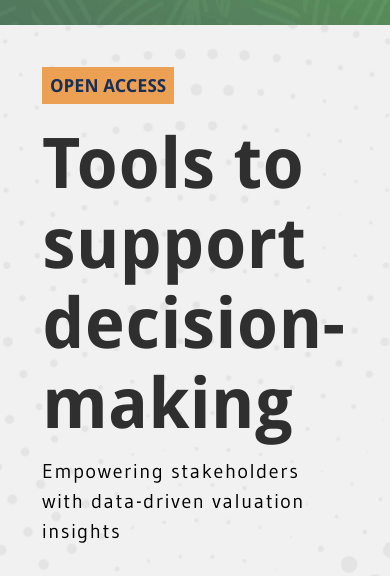
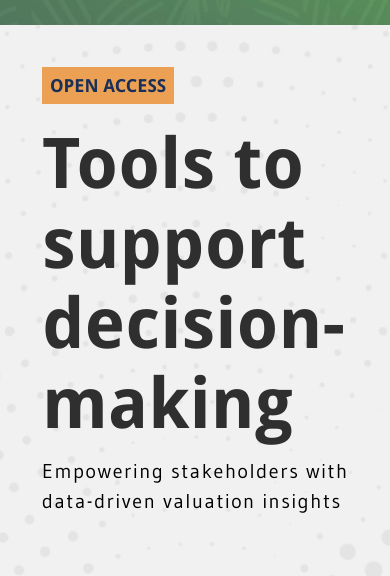
Before and after one commit to conservation-strategy/calculadoras-hub, a Next.js app: page / in a window 390 px wide. Shown: the part 783-1359 px from the top of the page. Built offline with nearby package versions, Linux system fonts and the light colour scheme; a web font is replaced by a local one.

Commit message:
responsive: midsection

```diff
--- a/app/components/midsection/midsection.jsx
+++ b/app/components/midsection/midsection.jsx
@@ -38,7 +38,7 @@ export default function MidSection () {
                             : <span>Tools to support decision-making</span>
                     }
                 </div>
-                <div className={`${styles.subHeading} ${language !== ENGLISH ? styles.marginLeft : '' }`}>
+                <div className={`${styles.subHeading} ${language !== ENGLISH ? styles.marginLeft : styles.english }`}>
                     {midsection.subHeading}
                 </div>
             </div>
--- a/app/components/midsection/midsection.module.css
+++ b/app/components/midsection/midsection.module.css
@@ -41,9 +41,10 @@
 }
 
 .subHeading {
-    font-size: var(--step-2);
+    font-size: var(--step-1-5);
     line-height: 1.5;
     white-space: normal;
+    text-wrap: pretty;
     letter-spacing: .08em;
 }
 .subHeading.marginLeft {
@@ -52,15 +53,15 @@
 
 @media(max-width: 890px) {
     .headingContainer.translation {
-        padding: 0 clamp(2.625rem, 1.6553rem + 3.7657vw, 3.75rem);
+        padding: 0 2.5rem 0 clamp(2.625rem, 1.6553rem + 3.7657vw, 3.75rem);
+    }
+    .subHeading {
+        max-width: 40ch;
     }
 }
 @media(max-width: 760px ) {
     .headingContainer{
         padding: 0px 60px;
-    }
-    .subHeading {
-        text-wrap: balance;
     }
 }
 
@@ -70,8 +71,10 @@
         text-align: left;
     }
     .subHeading {
-        white-space: normal;
-        text-wrap: wrap;
+        max-width: 37ch;
+    }
+    .subHeading.english {
+        max-width: 29ch;
     }
 }
 
@@ -165,14 +168,19 @@
 @media(max-width: 411px) {
     .headingContainer {
         padding: 0 42px;
+        padding-right: 1em;
     }
     .headingContainer.translation {
         padding: 0 24px;
+        padding-right: 16px;
+    }
+    .subHeading {
+        max-width: 29ch;
     }
 }
 @media (max-width: 376px) {
     .headingContainer {
-        padding : 0 32px;
+        padding-left: 32px;
     }
     .translation{
         font-size: 52px;
--- a/app/globals.css
+++ b/app/globals.css
@@ -27,6 +27,7 @@
   --step--1: clamp(0.7813rem, 0.6769rem + 0.4053vw, 1.0417rem);
   --step-0: clamp(0.9375rem, 0.8123rem + 0.4864vw, 1.25rem);
   --step-1: clamp(1.125rem, 0.9747rem + 0.5837vw, 1.5rem);
+  --step-1-5: clamp(1.35rem, 1.1696rem + 0.7004vw, 1.5625rem);
   --step-2: clamp(1.35rem, 1.1696rem + 0.7004vw, 1.8rem);
   --step-3: clamp(1.62rem, 1.4036rem + 0.8405vw, 2.16rem);
   --step-4: clamp(1.944rem, 1.6843rem + 1.0086vw, 2.592rem);
```
